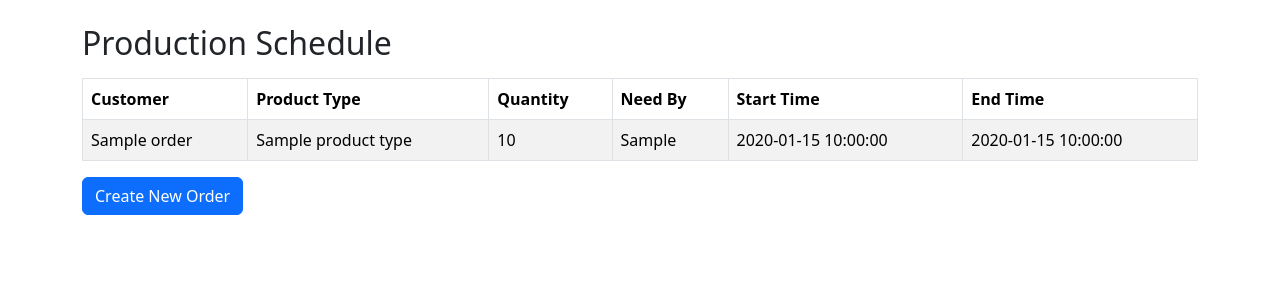
After one commit to Louis-TM/Laravel_Production_Schedule_Optimization_Test, a Laravel app: template resources/views/orders/schedule.blade.php in a window 1280 px wide. The commit adds this page. Shown: the top 300 px of the page. Run offline with Laravel 12, Linux system fonts and the light colour scheme; the template is opened without the code that fills it: most values are stand-ins (such as "Sample title", 1, 10 or a date in 2020).

Commit message:
Finalize production scheduler assessment

```diff
--- a/app/Models/OrderItem.php
+++ b/app/Models/OrderItem.php
@@ -8,7 +8,7 @@ use Illuminate\Database\Eloquent\Relations\BelongsTo;
 class OrderItem extends Model
 {
     protected $fillable = [
-        'product_id',
+        'products_id',
         'order_id',
         'quantity',
     ];
--- /dev/null
+++ b/resources/views/orders/schedule.blade.php
@@ -0,0 +1,41 @@
+<!DOCTYPE html>
+<html>
+<head>
+    <title>Production Schedule</title>
+    <link href="https://cdn.jsdelivr.net/npm/bootstrap@5.3.3/dist/css/bootstrap.min.css" rel="stylesheet">
+</head>
+<body class="container mt-4">
+
+    <h2>Production Schedule</h2>
+
+    <table class="table table-bordered table-striped mt-3">
+        <thead>
+            <tr>
+                <th>Customer</th>
+                <th>Product Type</th>
+                <th>Quantity</th>
+                <th>Need By</th>
+                <th>Start Time</th>
+                <th>End Time</th>
+            </tr>
+        </thead>
+        <tbody>
+            @foreach($orders as $order)
+                <tr>
+                    <td>{{ $order->customer_name }}</td>
+                    <td>{{ $order->productType->type_name }}</td>
+                    <td>{{ $order->items->sum('quantity') }}</td>
+                    <td>{{ $order->need_by }}</td>
+                    <td>{{ $order->scheduled_start_time }}</td>
+                    <td>{{ $order->scheduled_end_time }}</td>
+                </tr>
+            @endforeach
+        </tbody>
+    </table>
+
+    <a href="/orders/create" class="btn btn-primary">
+        Create New Order
+    </a>
+
+</body>
+</html>
--- a/routes/web.php
+++ b/routes/web.php
@@ -11,3 +11,5 @@ Route::get('/', function () {
 Route::get('/orders/create', [OrderController::class, 'create']);
 
 Route::post('/orders', [OrderController::class, 'store']);
+
+Route::get('/schedule', [OrderController::class, 'schedule']);
```
Also changed, not shown: app/Http/Controllers/OrderController.php (+38 -0 lines), resources/views/orders/create.blade.php (+0 -27 lines), README.md.
